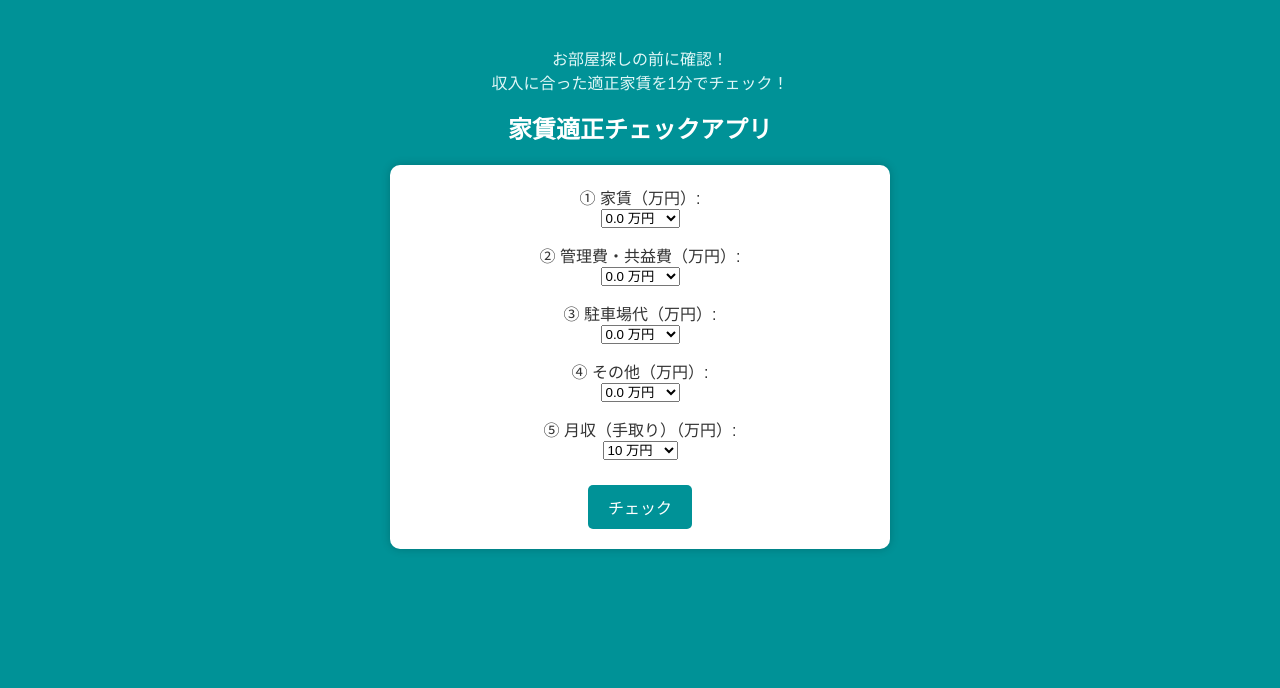
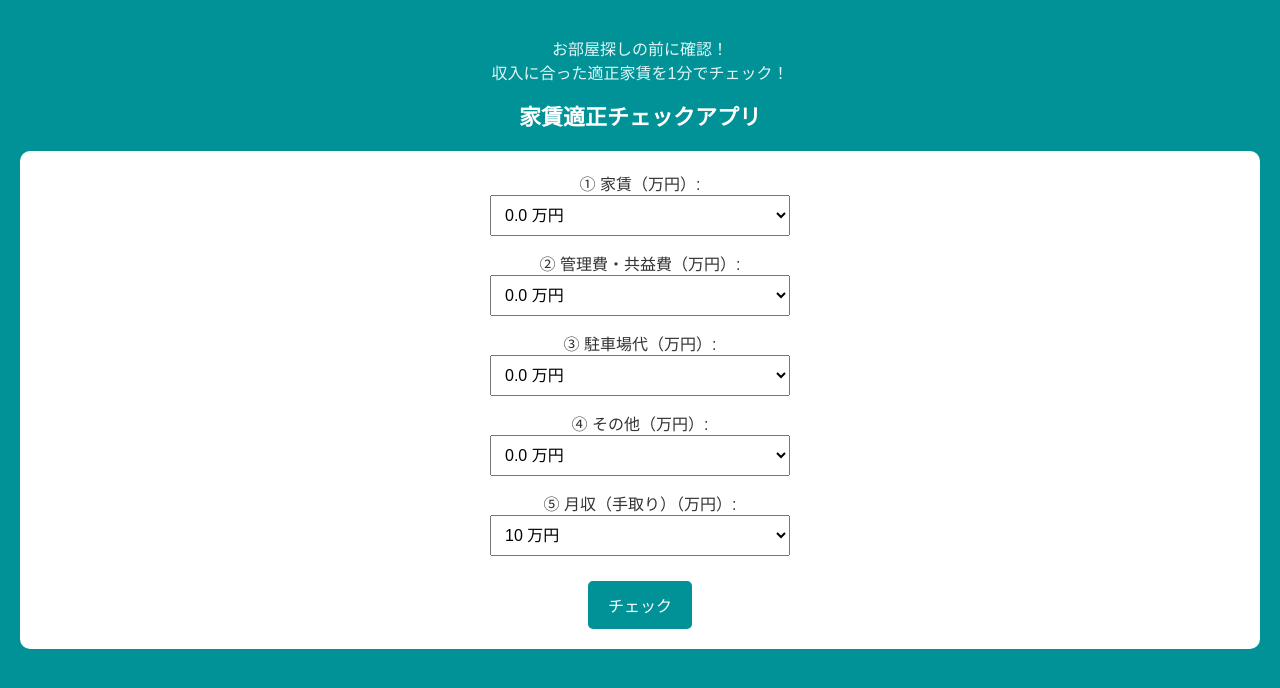
Before and after one commit to aore2025/rental-check, a plain HTML site: page index.html in a window 1280 px wide. Drawn offline with Linux system fonts and the light colour scheme.

Commit message:
Update style.css

```diff
--- a/style.css
+++ b/style.css
@@ -7,9 +7,9 @@ body {
 }
 
 .container {
-  max-width: 500px;
-  margin: 0 auto;
-  padding: 30px 20px;
+  max-width: 100%;
+  padding: 20px;
+  box-sizing: border-box;
   text-align: center;
 }
 
@@ -20,7 +20,7 @@ body {
 }
 
 h1 {
-  font-size: 24px;
+  font-size: 22px;
   margin-bottom: 20px;
   color: #fff;
 }
@@ -30,7 +30,9 @@ h1 {
   color: #333;
   padding: 20px;
   border-radius: 10px;
-  box-shadow: 0 0 10px rgba(0, 0, 0, 0.2);
+  margin: 0 auto;
+  max-width: 100%;
+  box-sizing: border-box;
   text-align: center;
 }
 
@@ -38,15 +40,17 @@ h1 {
   margin-bottom: 15px;
 }
 
-input {
-  padding: 8px;
-  width: 80%;
+select, input {
+  padding: 10px;
   font-size: 16px;
+  width: 90%;
+  max-width: 300px;
+  box-sizing: border-box;
 }
 
 button {
   margin-top: 10px;
-  padding: 10px 20px;
+  padding: 12px 20px;
   font-size: 16px;
   background: #009297;
   color: white;
@@ -62,6 +66,7 @@ button {
   text-align: center;
   background: #ffffff;
   color: #333;
+  box-sizing: border-box;
 }
 
 .hidden {
@@ -70,7 +75,7 @@ button {
 
 .rank-box {
   margin-top: 10px;
-  font-size: 24px;
+  font-size: 22px;
   font-weight: bold;
   padding: 15px;
   border-radius: 10px;
@@ -78,14 +83,14 @@ button {
 }
 
 .rank-a {
-  background-color: #4CAF50; /* 緑 */
+  background-color: #4CAF50;
 }
 
 .rank-b {
-  background-color: #FFC107; /* 黄 */
+  background-color: #FFC107;
   color: #333;
 }
 
 .rank-c {
-  background-color: #F44336; /* 赤 */
+  background-color: #F44336;
 }
```
